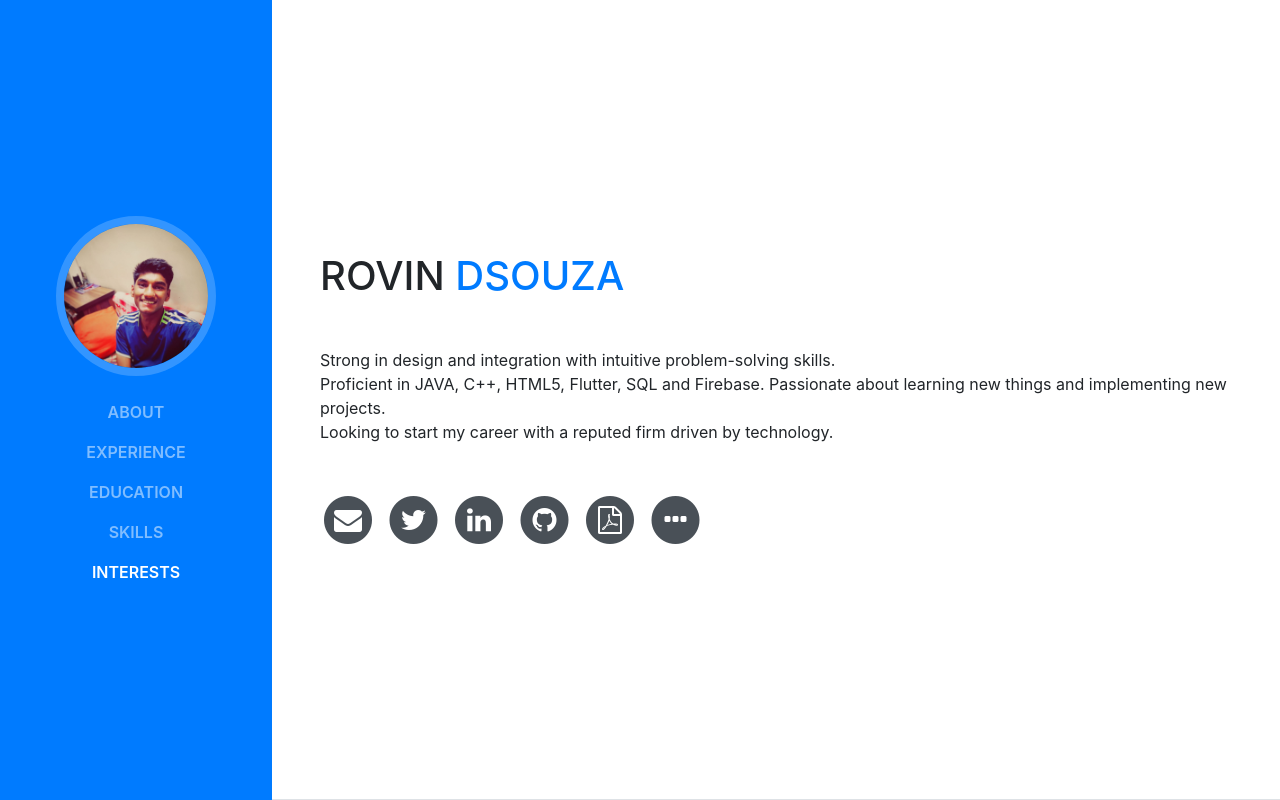
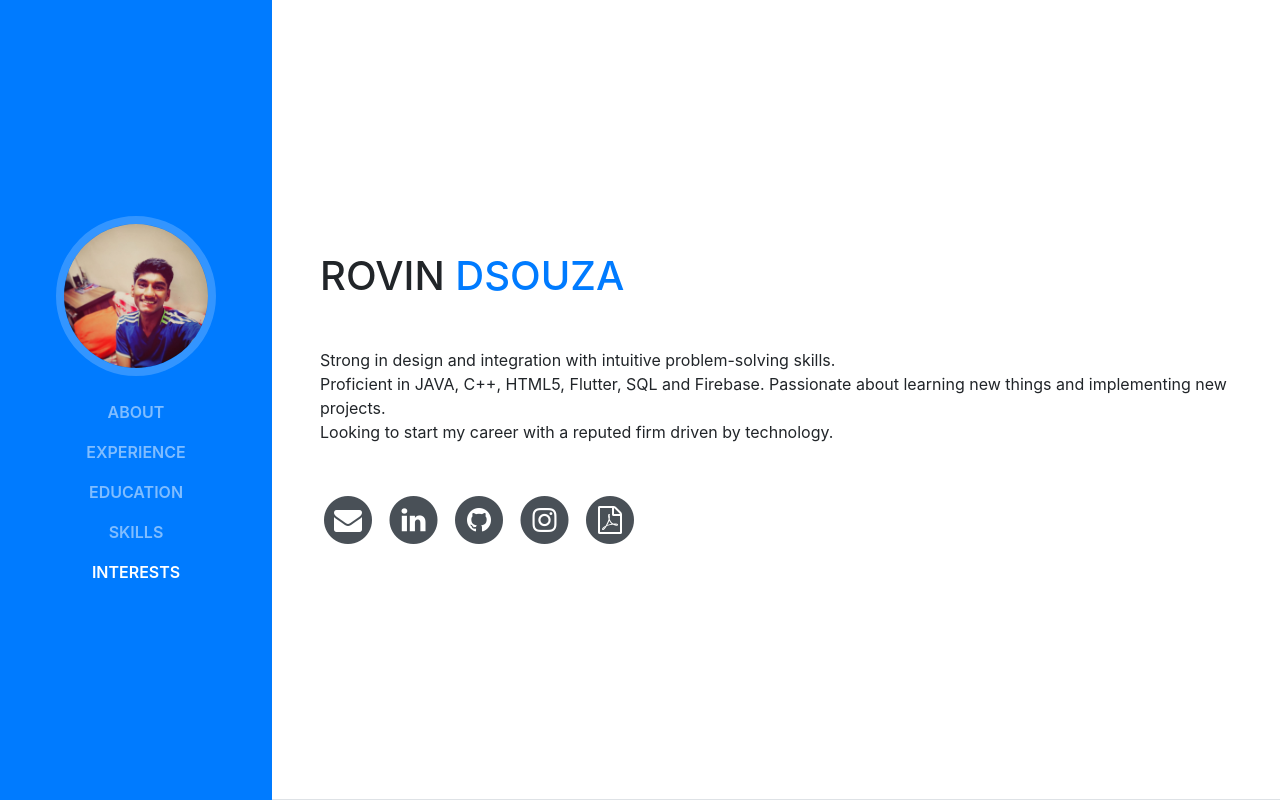
Before and after one commit to rov1n/My-Website, a website with bundled scripts: page index.html in a window 1280 px wide. Shown: the top 800 px of the page. Built offline with nearby package versions, Linux system fonts and the light colour scheme; a web font is replaced by a local one.

Commit message:
Link changes

```diff
--- a/index.html
+++ b/index.html
@@ -106,14 +106,6 @@
               </a>
             </li>
             <li class="list-inline-item">
-              <a href="https://twitter.com/_rov1n" target="_blank">
-                <span class="fa-stack fa-lg">
-                  <i class="fa fa-circle fa-stack-2x"></i>
-                  <i class="fa fa-twitter fa-stack-1x fa-inverse"></i>
-                </span>
-              </a>
-            </li>
-            <li class="list-inline-item">
               <a href="https://www.linkedin.com/in/rovin-dsouza-0b043b223/" target="_blank">
                 <span class="fa-stack fa-lg">
                   <i class="fa fa-circle fa-stack-2x"></i>
@@ -121,11 +113,32 @@
                 </span>
               </a>
             </li>
+            <!-- Twitter -->
+            <!-- <li class="list-inline-item">
+              <a href="https://twitter.com/_rov1n" target="_blank">
+                <span class="fa-stack fa-lg">
+                  <i class="fa fa-circle fa-stack-2x"></i>
+                  <i class="fa fa-twitter fa-stack-1x fa-inverse"></i>
+                </span>
+              </a>
+            </li> -->
+
+
+
             <li class="list-inline-item">
               <a href="https://github.com/Xav-Rovin?tab=repositories" target="_blank">
                 <span class="fa-stack fa-lg">
                   <i class="fa fa-circle fa-stack-2x"></i>
                   <i class="fa fa-github fa-stack-1x fa-inverse"></i>
+                </span>
+              </a>
+            </li>
+
+            <li class="list-inline-item">
+              <a href="https://instagram.com/rovin.dsz" target="_blank">
+                <span class="fa-stack fa-lg">
+                  <i class="fa fa-circle fa-stack-2x"></i>
+                  <i class="fa fa-instagram fa-stack-1x fa-inverse"></i>
                 </span>
               </a>
             </li>
@@ -138,14 +151,14 @@
               </a>
             </li>
 
-            <li class="list-inline-item">
+            <!-- <li class="list-inline-item">
               <a href="https://hydr.in/5jx6" target="_blank">
                 <span class="fa-stack fa-lg">
                   <i class="fa fa-circle fa-stack-2x"></i>
                   <i class="fa fa-ellipsis-h fa-stack-1x fa-inverse"></i>
                 </span>
               </a>
-            </li>
+            </li> -->
 
           </ul>
         </div>
```
